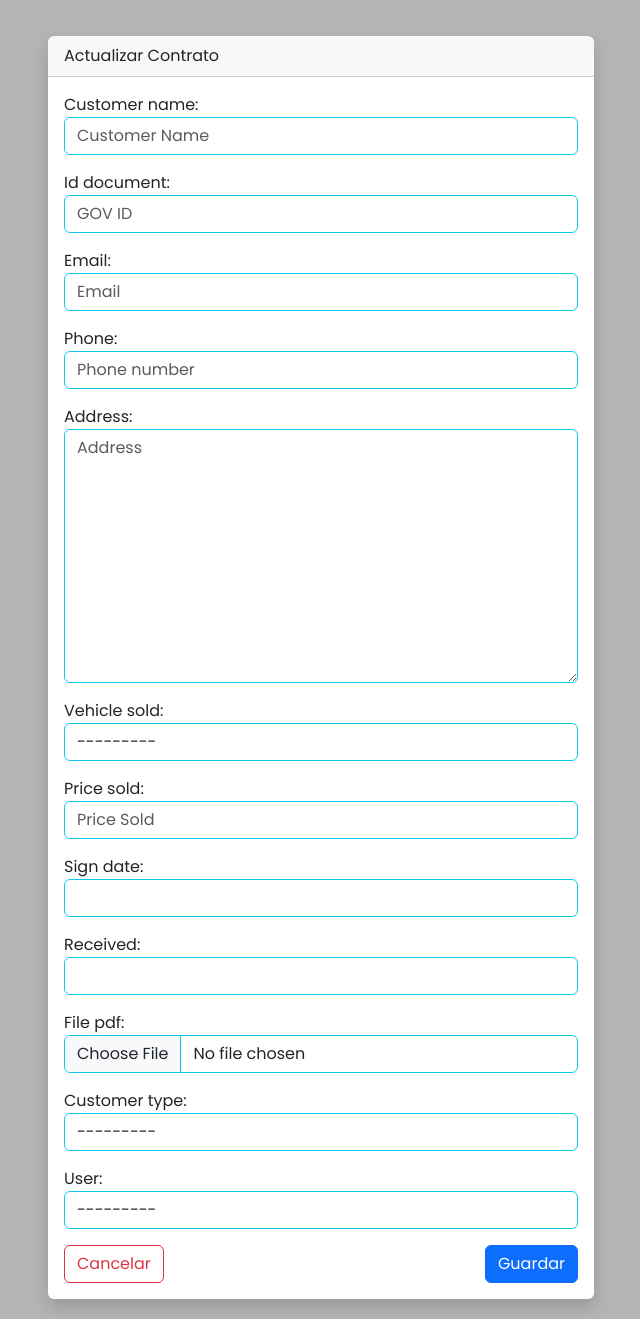
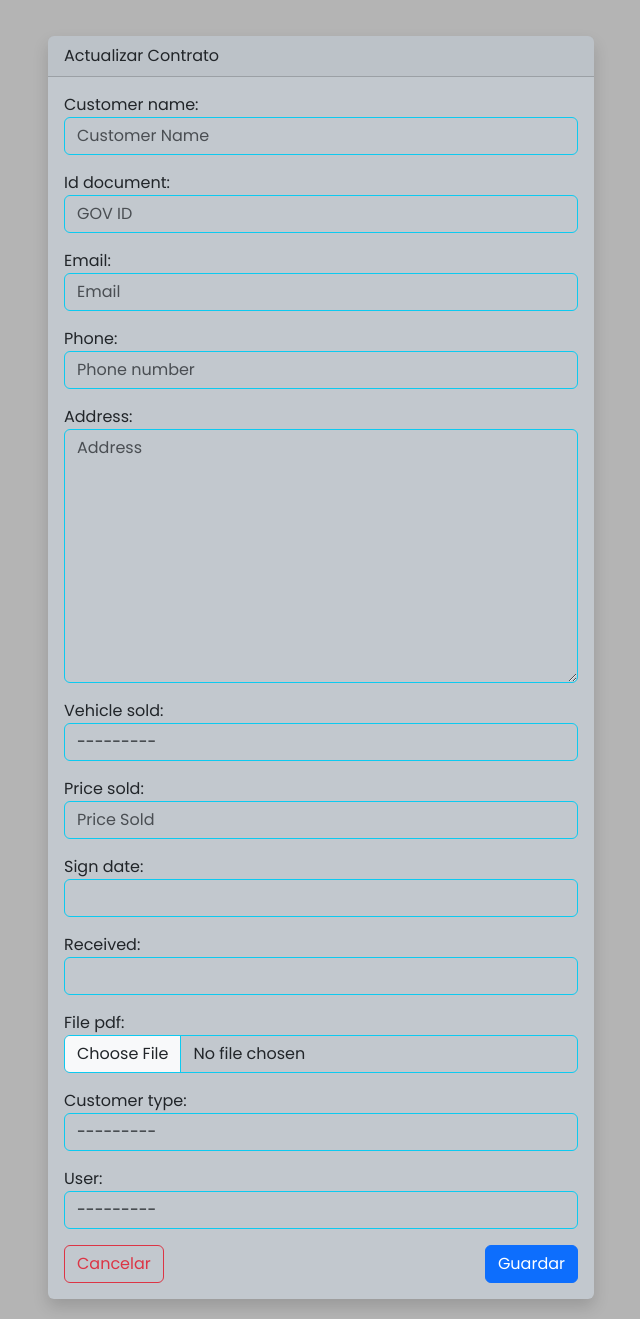
Before and after one commit to MichaelPE16/Practica_Final, a Django app: template GDMFX/templates/update_contract.html in a window 1280 px wide. Shown: the whole page, without its empty margins (354-994 px from the left). Run offline with Django 5.2, Linux system fonts and the light colour scheme; the template is opened without the code that fills it: values that come from a table or form of the project are taken from there, others are empty; data comes from the database, SQL or seed files in the repository; some libraries are stand-ins or nearby versions.

Commit message:
Adding: new color the the update_contract and update_inventory cards.

```diff
--- a/GDMFX/templates/update_contract.html
+++ b/GDMFX/templates/update_contract.html
@@ -2,7 +2,7 @@
 
 {% block content %}
 <div class="container mt-3">
-    <div class="card shadow border-0" style="width: 50%; margin: 0 auto;">
+    <div class="card shadow border-0" style="width: 50%; margin: 0 auto; background-color: rgb(194, 200, 206);">
         <div class="card-header">Actualizar Contrato</div>
         <div class="card-body">
             <form method="post" enctype="multipart/form-data">
--- a/GDMFX/templates/update_inventory.html
+++ b/GDMFX/templates/update_inventory.html
@@ -3,7 +3,7 @@
 
 {% block content %}
 <div class="container mt-3">
-    <div class="card shadow border-0" style="width: 50%; margin: 0 auto;">
+    <div class="card shadow border-0" style="width: 50%; margin: 0 auto; background-color: rgb(194, 200, 206);">
         <div class="card-header">Actualizar Vehículo</div>
         <div class="card-body">
             <form method="post">
```
